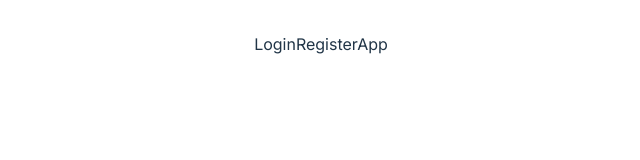
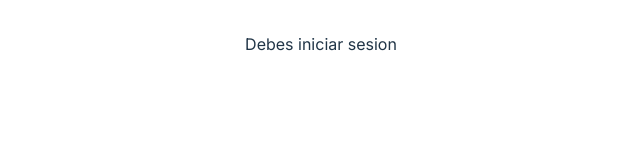
Before and after one commit to NicolasNakasone/LoginRegisterApp, a React (Vite) app in the folder client/: page / in a window 1280 px wide. Shown: the top 160 px of the page, without its empty margins (319-959 px from the left). Built offline with nearby package versions, Linux system fonts and the light colour scheme.

Commit message:
refactor(app): modified app logic to be more simple

```diff
--- a/client/src/App.tsx
+++ b/client/src/App.tsx
@@ -1,13 +1,20 @@
+import { useState } from 'react'
+
 import { Route, Routes } from 'react-router-dom'
 import { routes } from 'src/constants/routes'
 import { HomePage, LoginPage, RegisterPage } from 'src/pages'
 
 export const App = (): JSX.Element => {
+  const [isLogged, setIsLogged] = useState(false)
+
+  if (!isLogged) return <h1>Debes iniciar sesion</h1>
+
   return (
-    <Routes>
-      <Route path={routes.home} element={<HomePage />} />
-      <Route path={routes.login} element={<LoginPage />} />
-      <Route path={routes.register} element={<RegisterPage />} />
-    </Routes>
+    <h1>Bienvenido</h1>
+    // <Routes>
+    //   <Route path={routes.home} element={<HomePage />} />
+    //   <Route path={routes.login} element={<LoginPage />} />
+    //   <Route path={routes.register} element={<RegisterPage />} />
+    // </Routes>
   )
 }
```
